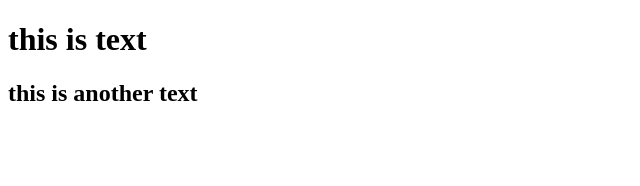
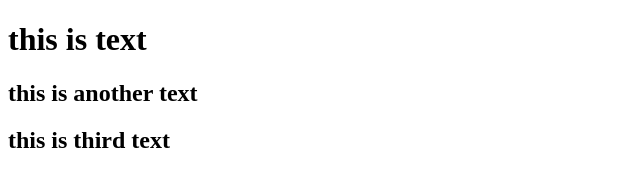
Before and after one commit to harshit9696/dummy, a plain HTML site: page index.html in a window 1280 px wide. Shown: the whole page, without its empty margins (0-640 px from the left). Drawn offline with Linux system fonts and the light colour scheme.

Commit message:
modify 3 index file

```diff
--- a/index.html
+++ b/index.html
@@ -8,5 +8,6 @@
 <body>
     <h1>this is text</h1>
     <h2>this is another text</h2>
+    <h2>this is third text</h2>
 </body>
 </html>
```
